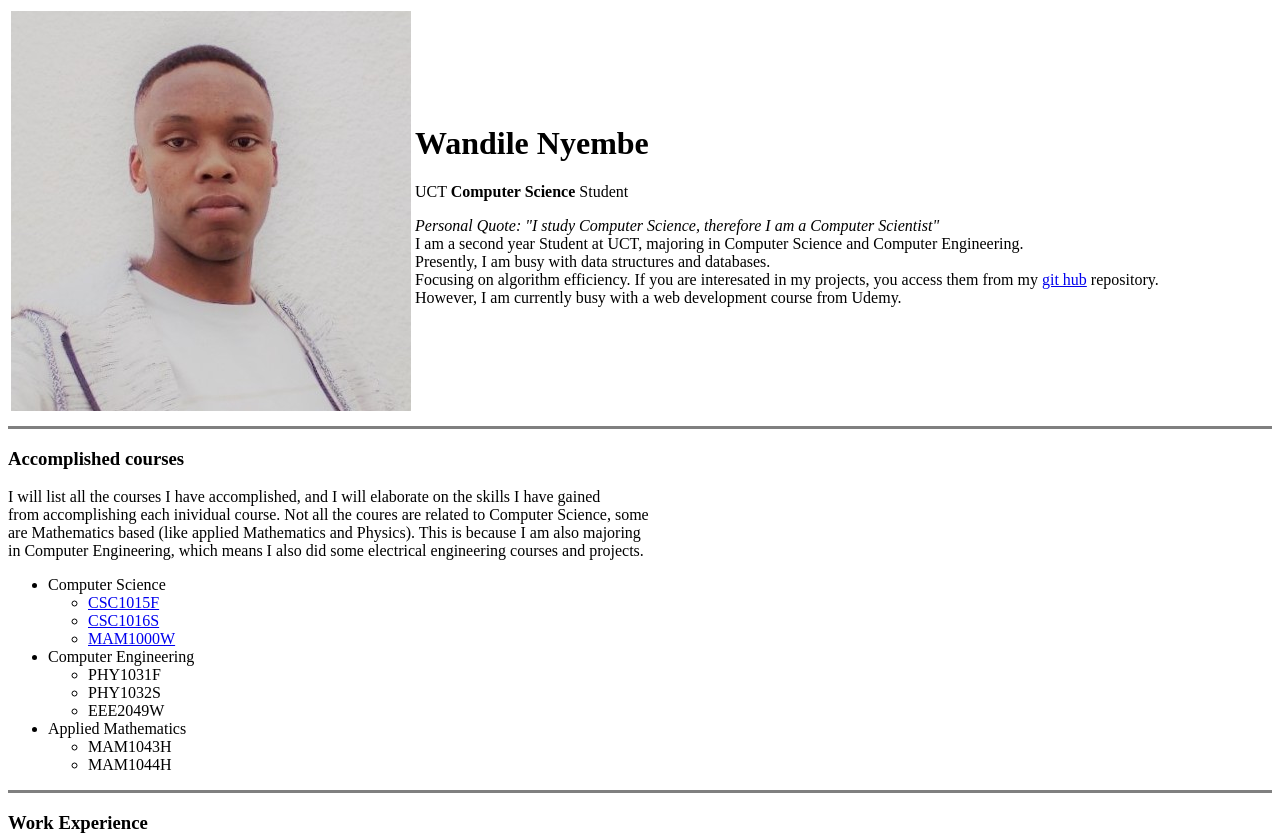
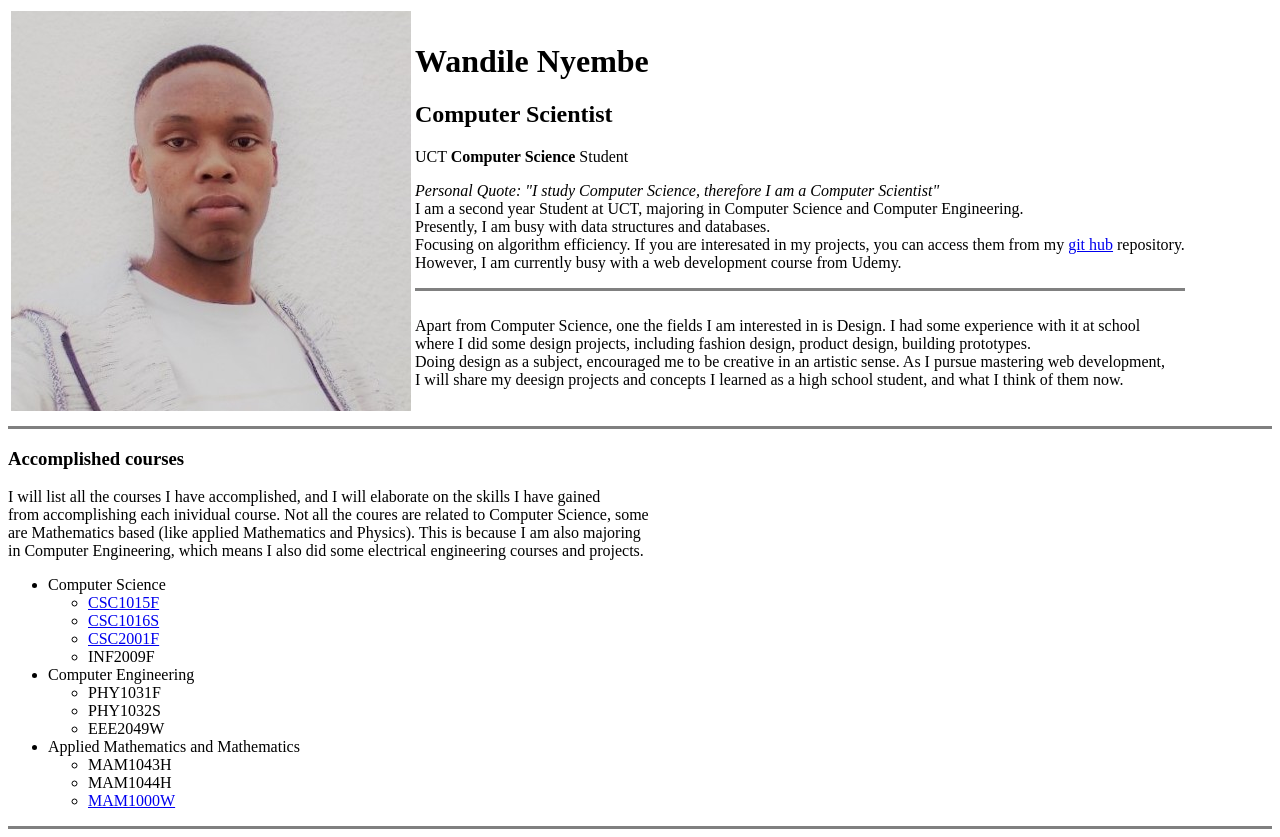
Before and after one commit to Waynium/Personal-CV, a plain HTML site: page index.html in a window 1280 px wide. Shown: the top 837 px of the page. Drawn offline with Linux system fonts and the light colour scheme.

Commit message:
Added some Design background in my intro

```diff
--- a/index.html
+++ b/index.html
@@ -18,12 +18,19 @@
             <tr>
                 <td><img src="ProPicture.jpg" alt="Wandile's Profile picture" loading="lazy" shape=round></td>
                 <td><h1>Wandile Nyembe</h1>
+                    <h2>Computer Scientist</h2>
                     <p>UCT <strong>Computer Science</strong> Student</p>
                     <p><em>Personal Quote: "I study Computer Science, therefore I am a Computer Scientist" </em>
                     <br> I am a second year Student at UCT, majoring in Computer Science and Computer Engineering.
                     <br> Presently, I am busy with data structures and databases.
-                    <br>Focusing on algorithm efficiency. If you are interesated in my projects, you access them from my <a href="https://github.com/Waynium">git hub</a> repository.
-                    <br>However, I am currently busy with a web development course from Udemy.</p>
+                    <br>Focusing on algorithm efficiency. If you are interesated in my projects, you can access them from my <a href="https://github.com/Waynium">git hub</a> repository.
+                    <br>However, I am currently busy with a web development course from Udemy.
+                    <hr size="3" noshade>
+                    <br>Apart from Computer Science, one the fields I am interested in is Design. I had some experience with it at school
+                    <br>where I did some design projects, including fashion design, product design, building prototypes.
+                    <br>Doing design as a subject, encouraged me to be creative in an artistic sense. As I pursue mastering web development,
+                    <br>I will share my deesign projects and concepts I learned as a high school student, and what I think of them now.
+                </p>
                 </td>
             </tr>
         </table>
@@ -41,7 +48,8 @@
             <ul>
                 <li><a href="http://www.sit.uct.ac.za/sit/undergrad/bsc-courses#CSC1015F">CSC1015F</a></li>
                 <li><a href="http://www.sit.uct.ac.za/sit/undergrad/bsc-courses#CSC1016S">CSC1016S</a></li>
-                <li><a href="http://www.math-old.uct.ac.za/mam/undergrad/year1/math/MAM1000W">MAM1000W</a></li>
+                <li><a href="http://www.sit.uct.ac.za/sit/undergrad/bsc-courses#CSC2001F">CSC2001F</a></li>
+                <li>INF2009F</li>
             </ul>
             <li>Computer Engineering</li>
             <ul>
@@ -49,10 +57,11 @@
                 <li>PHY1032S</li>
                 <li>EEE2049W</li>
             </ul>
-            <li>Applied Mathematics</li>
+            <li>Applied Mathematics and Mathematics</li>
             <ul>
                 <li>MAM1043H</li>
                 <li>MAM1044H</li>
+                <li><a href="http://www.math-old.uct.ac.za/mam/undergrad/year1/math/MAM1000W">MAM1000W</a></li>
             </ul>
         </ul>
         <hr size="3" noshade>
```
